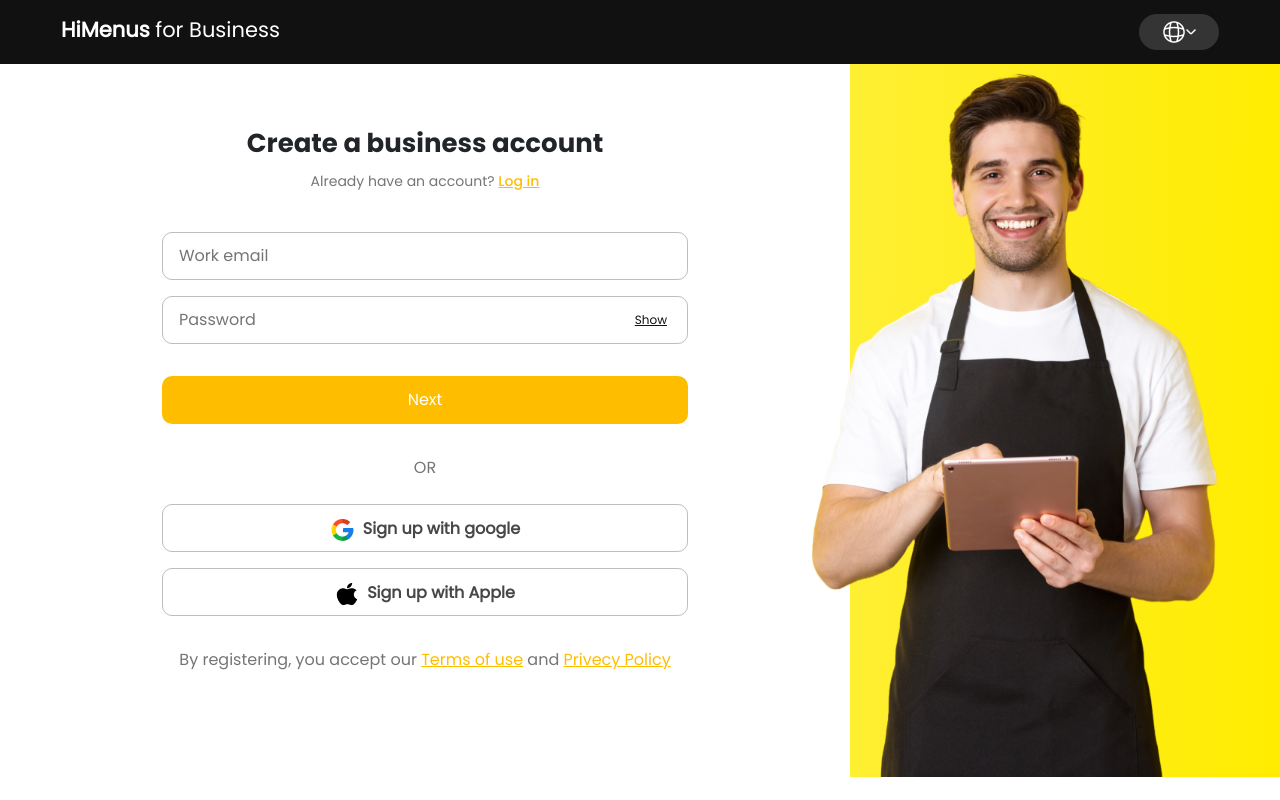
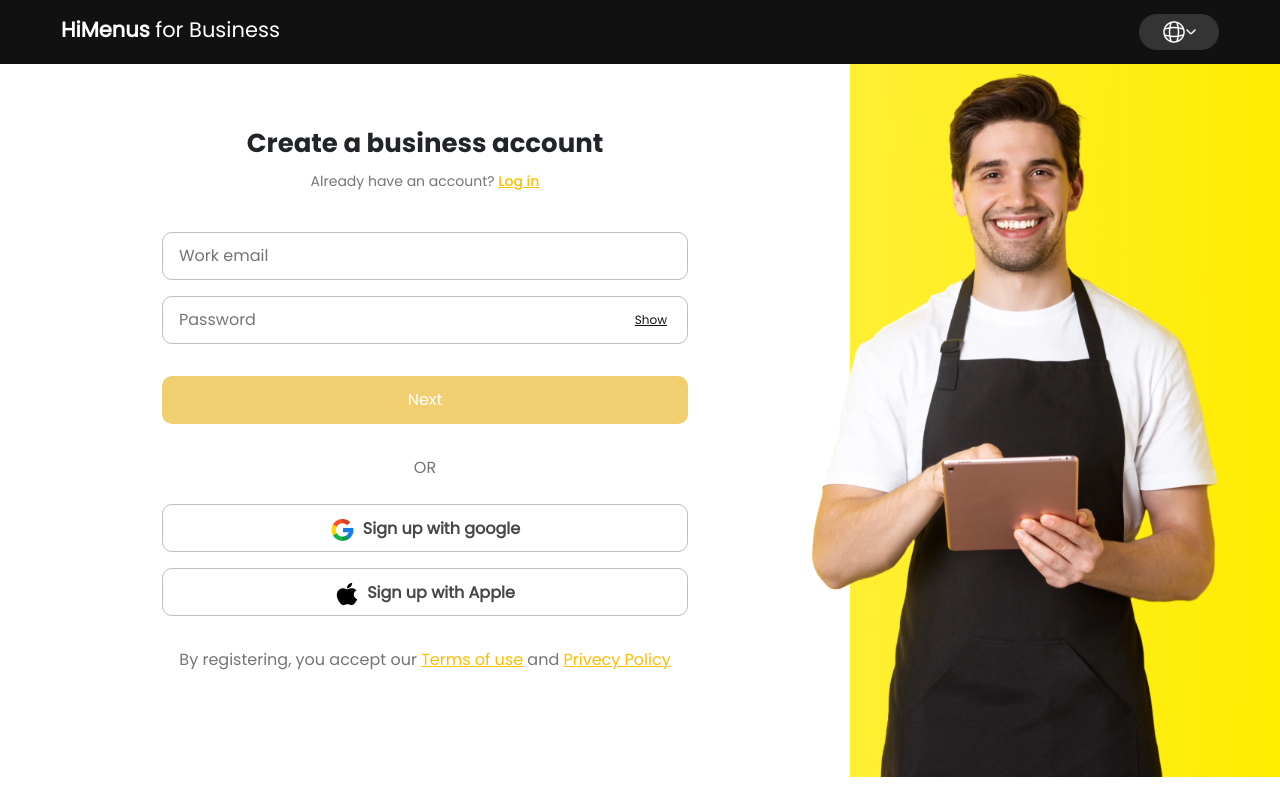
Before and after one commit to HaiderMalik12/multistep-signup-angular, an Angular app: page /home in a window 1280 px wide. Built offline with nearby package versions, Linux system fonts and the light colour scheme.

Commit message:
fix button disabled

```diff
--- a/src/app/components/account/account.component.css
+++ b/src/app/components/account/account.component.css
@@ -128,6 +128,10 @@
   width: calc(100% - 580px);
 }
 
+button:disabled {
+  background-color: #f1cf70;
+}
+
 @media only screen and (min-width: 768px) and (max-width: 992px) {
   .right-image-col {
     width: 350px;
```
